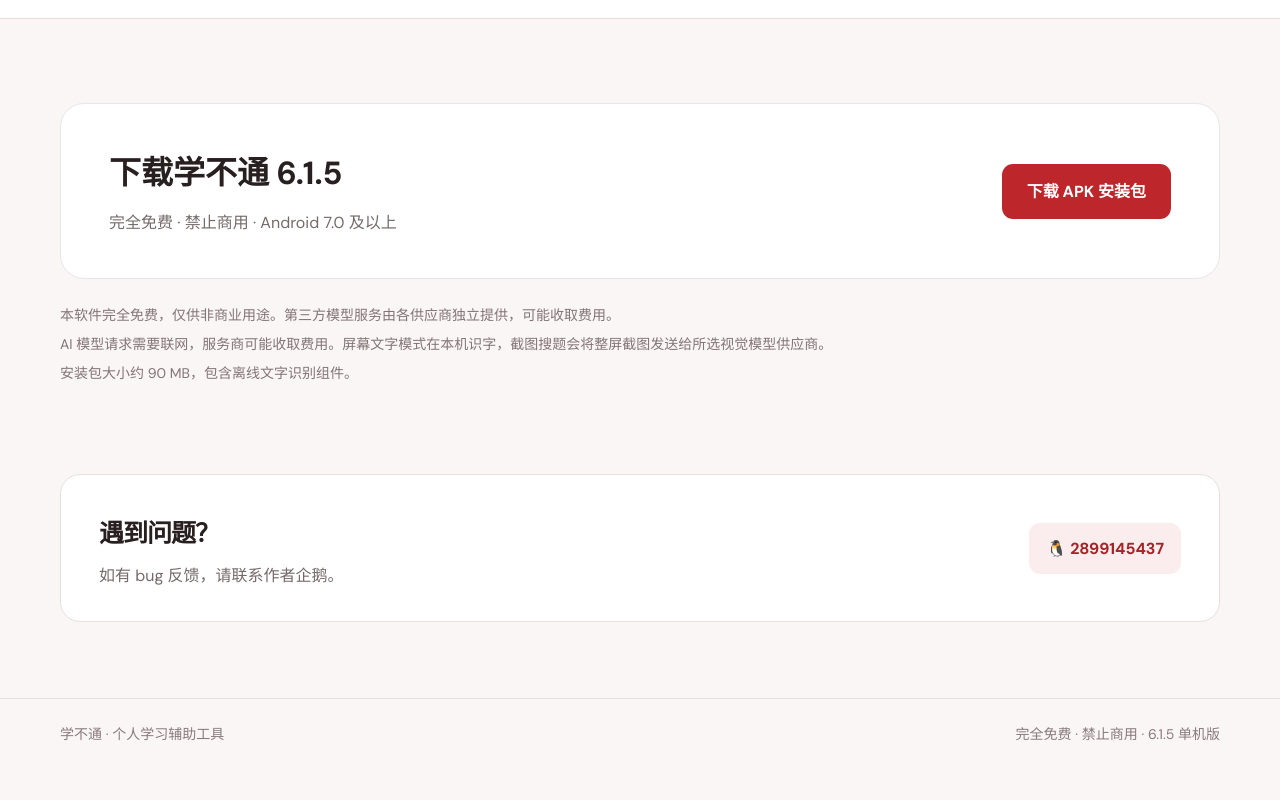
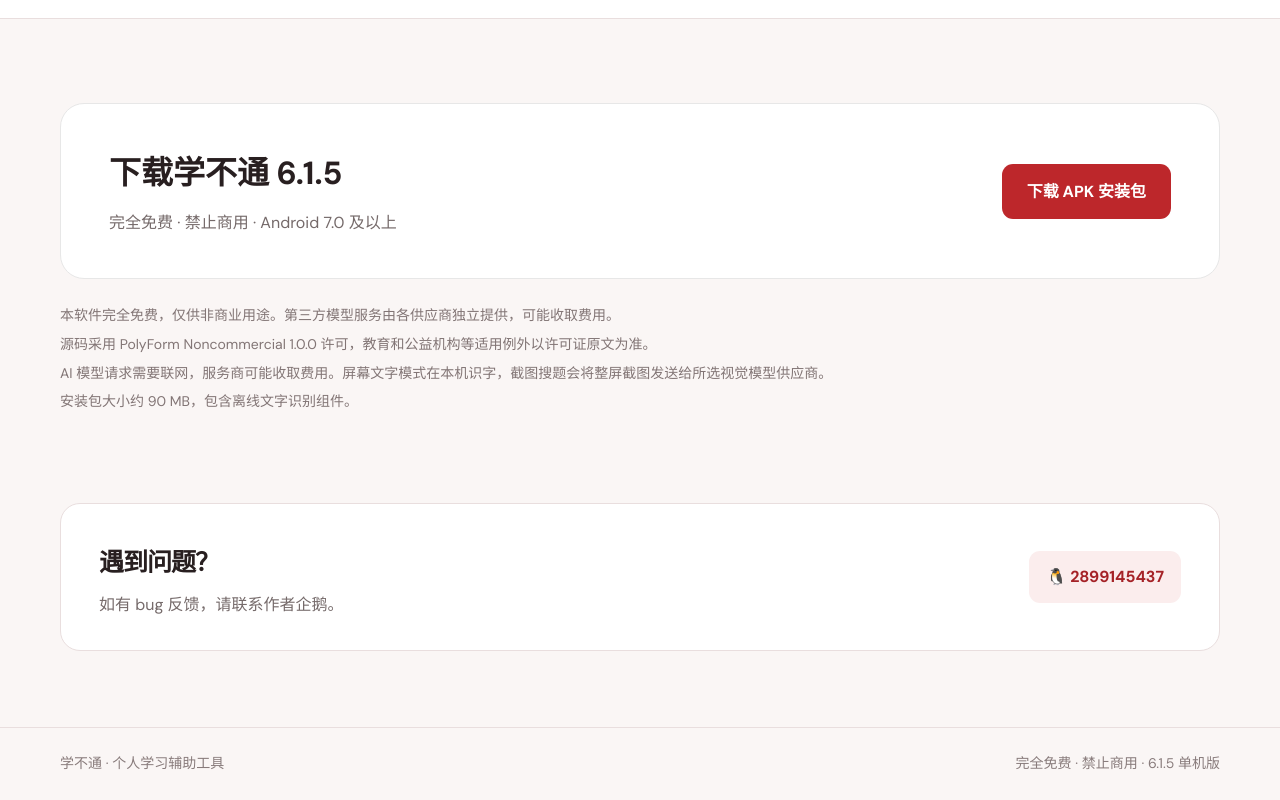
Before and after one commit to 1XUDA/xuebutong, a plain HTML site: page docs/index.html in a window 1280 px wide. Shown: the part 2074-2874 px from the top of the page. Before the commit the page ends 2845 px from the top, so only its background shows below. Drawn offline with Linux system fonts and the light colour scheme.

Commit message:
Clarify noncommercial license on project site

```diff
--- a/docs/index.html
+++ b/docs/index.html
@@ -20,7 +20,7 @@
 <section class="hero"><div class="container hero-grid"><div><div class="eyebrow">学不通 6.1.5 · ANDROID</div><h1>遇见不懂的题，<br><span>换个方式理解。</span></h1><p class="intro">一款完全免费的个人学习辅助工具，仅供非商业用途。选择适合当前页面的识题方式，连接你自己的模型，轻点悬浮球即可开始。</p><div class="actions"><a class="button download-link" href="https://github.com/1XUDA/xuebutong/releases/download/v6.1.5/xuebutong-6.1.5.apk">下载 Android 6.1.5</a><span class="sub">单机版 · Android 7.0 及以上</span></div></div><div class="visual"><div class="icon-panel"><img src="assets/icon.png" alt="学不通红色书本图标"></div><div class="chip one"><span class="dot"></span>三种识题方式</div><div class="chip two"><span class="dot"></span>选择自己的 AI 模型</div></div></div></section>
 <section class="section container" id="features"><div class="head"><div><div class="label">识题方式</div><h2>适配不同题目页面</h2></div><p>按页面内容和所配置模型的能力，选择一种适合自己的方式。</p></div><div class="modes"><article class="mode"><div class="mode-icon">文</div><h3>学习通模式</h3><p>使用无障碍服务读取页面文字，由 AI 整理题目并生成回答。</p></article><article class="mode"><div class="mode-icon">屏</div><h3>屏幕文字模式</h3><p>在手机上识别整屏文字，再交给模型提取题目并回答。</p></article><article class="mode"><div class="mode-icon">图</div><h3>截图搜题</h3><p>将当前整屏截图发送给所选视觉模型，直接获得回答。</p></article></div></section>
 <section class="section screens-section" id="screenshots"><div class="container"><div class="head"><div><div class="label">界面预览</div><h2>简单配置，随时开始</h2></div><p>以下图片来自学不通 6.1.5 单机版实际界面。</p></div><div class="screens"><article class="screen-card"><div class="phone"><img src="assets/screen-home.png" alt="学不通主界面，包含三种识题模式与常用工具" loading="lazy"></div><h3>选择识题模式</h3><p>切换识题方式并启动悬浮服务。</p></article><article class="screen-card"><div class="phone"><img src="assets/screen-model.png" alt="学不通模型供应商选择界面" loading="lazy"></div><h3>配置模型</h3><p>选择供应商，保存配置并测试连接。</p></article><article class="screen-card"><div class="phone"><img src="assets/screen-update.png" alt="学不通软件更新界面" loading="lazy"></div><h3>检查软件更新</h3><p>按需启用自动检查与下载。</p></article></div></div></section>
-<section class="section container" id="download"><div class="download"><div><h2>下载学不通 6.1.5</h2><p>完全免费 · 禁止商用 · Android 7.0 及以上</p></div><a class="button download-link" href="https://github.com/1XUDA/xuebutong/releases/download/v6.1.5/xuebutong-6.1.5.apk">下载 APK 安装包</a></div><div class="note"><p>本软件完全免费，仅供非商业用途。第三方模型服务由各供应商独立提供，可能收取费用。</p><p>AI 模型请求需要联网，服务商可能收取费用。屏幕文字模式在本机识字，截图搜题会将整屏截图发送给所选视觉模型供应商。</p><p>安装包大小约 90 MB，包含离线文字识别组件。</p></div></section>
+<section class="section container" id="download"><div class="download"><div><h2>下载学不通 6.1.5</h2><p>完全免费 · 禁止商用 · Android 7.0 及以上</p></div><a class="button download-link" href="https://github.com/1XUDA/xuebutong/releases/download/v6.1.5/xuebutong-6.1.5.apk">下载 APK 安装包</a></div><div class="note"><p>本软件完全免费，仅供非商业用途。第三方模型服务由各供应商独立提供，可能收取费用。</p><p>源码采用 PolyForm Noncommercial 1.0.0 许可，教育和公益机构等适用例外以<a href="https://github.com/1XUDA/xuebutong/blob/main/LICENSE">许可证原文</a>为准。</p><p>AI 模型请求需要联网，服务商可能收取费用。屏幕文字模式在本机识字，截图搜题会将整屏截图发送给所选视觉模型供应商。</p><p>安装包大小约 90 MB，包含离线文字识别组件。</p></div></section>
 <section class="contact container" id="contact"><div class="contact-box"><div><h2>遇到问题？</h2><p>如有 bug 反馈，请联系作者企鹅。</p></div><div class="qq">🐧 2899145437</div></div></section>
 </main><footer><div class="container footer-inner"><span>学不通 · 个人学习辅助工具</span><span>完全免费 · 禁止商用 · 6.1.5 单机版</span></div></footer>
 </body>
```
